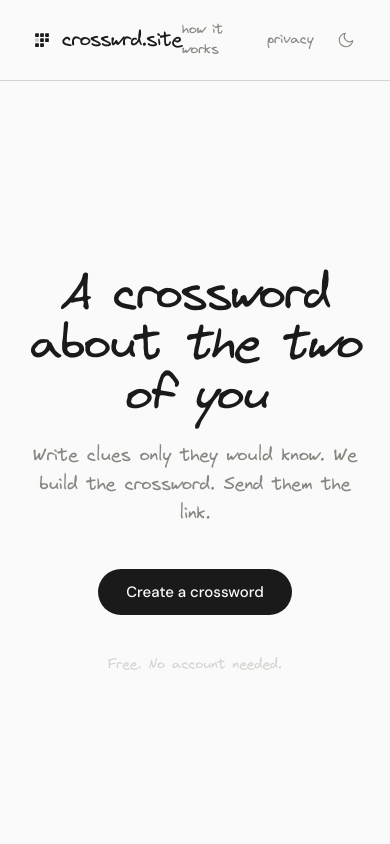
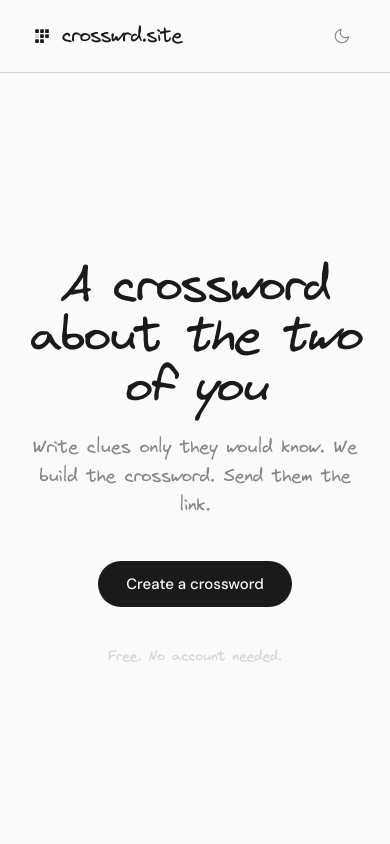
Before and after one commit to vivekmalapaka-devops/crosswrd, a Next.js app: page / in a window 390 px wide. Shown: the top 844 px of the page. Built offline with nearby package versions, Linux system fonts and the light colour scheme.

Commit message:
mobile compatibility

```diff
--- a/src/components/Nav.tsx
+++ b/src/components/Nav.tsx
@@ -8,13 +8,13 @@ export function Nav() {
       <div className="flex items-center gap-5">
         <a
           href="/#how-it-works"
-          className="text-sm text-text-muted hover:text-text transition-colors"
+          className="hidden sm:block text-sm text-text-muted hover:text-text transition-colors"
         >
           how it works
         </a>
         <a
           href="/privacy"
-          className="text-sm text-text-muted hover:text-text transition-colors"
+          className="hidden sm:block text-sm text-text-muted hover:text-text transition-colors"
         >
           privacy
         </a>
```
